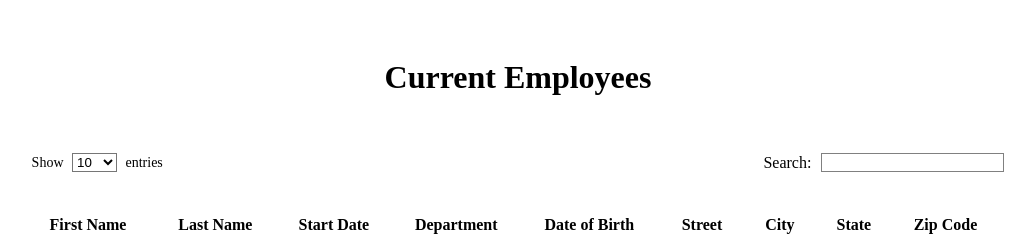
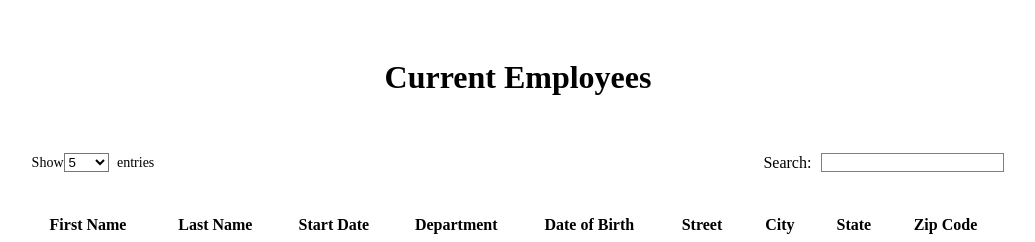
Before and after one commit to jorisbertier/HRnet, a React (Vite) app: page /employeeList in a window 1280 px wide. Shown: the top 242 px of the page, without its empty margins (122-1157 px from the left). Built offline with nearby package versions, Linux system fonts and the light colour scheme.

Commit message:
set Pagination size

```diff
--- a/src/components/Table/index.jsx
+++ b/src/components/Table/index.jsx
@@ -1,12 +1,15 @@
 import React, { useEffect, useMemo, useState } from "react";
-import { useReactTable, getCoreRowModel, flexRender, getFilteredRowModel } from "@tanstack/react-table";
+import { useReactTable, getCoreRowModel, flexRender, getFilteredRowModel, getPaginationRowModel } from "@tanstack/react-table";
 import './index.css'
 
 const Table = () => {
 
-
     const [employees, setEmployees] = useState([]);
     const [search, setSearch] = useState('')
+    const [pagination, setPagination] = useState({
+        pageIndex: 0, //initial page index
+        pageSize: 5, //default page size
+    });
 
     useEffect(() => {
         const storedEmployees = JSON.parse(localStorage.getItem('employees')) || [];
@@ -70,6 +73,12 @@ const Table = () => {
         columns,
         getCoreRowModel: getCoreRowModel(),
         getFilteredRowModel: getFilteredRowModel(),
+        getPaginationRowModel: getPaginationRowModel(),
+        onPaginationChange: setPagination, //update the pagination state when internal APIs mutate the pagination state
+        state: {
+          //...
+          pagination,
+        },
         // state: {
         //     globalFilter: setSearch,
         // },
@@ -79,11 +88,16 @@ const Table = () => {
         <div className="table-container">
             <div className="table-controls">
                 <div className="table-title">
-                    <label>Show <select>
-                        <option>10</option>
-                        <option>25</option>
-                        <option>50</option>
-                        <option>100</option>
+                    <label>Show
+                        <select onChange={(e) => setPagination(prev => ({
+                            ...prev,
+                            pageSize: Number(e.target.value)
+                        })) }>
+                            <option>5</option>
+                            <option>10</option>
+                            <option>25</option>
+                            <option>50</option>
+                            <option>100</option>
                         </select> entries</label>
                 </div>
                 <div className="search-box">
```
